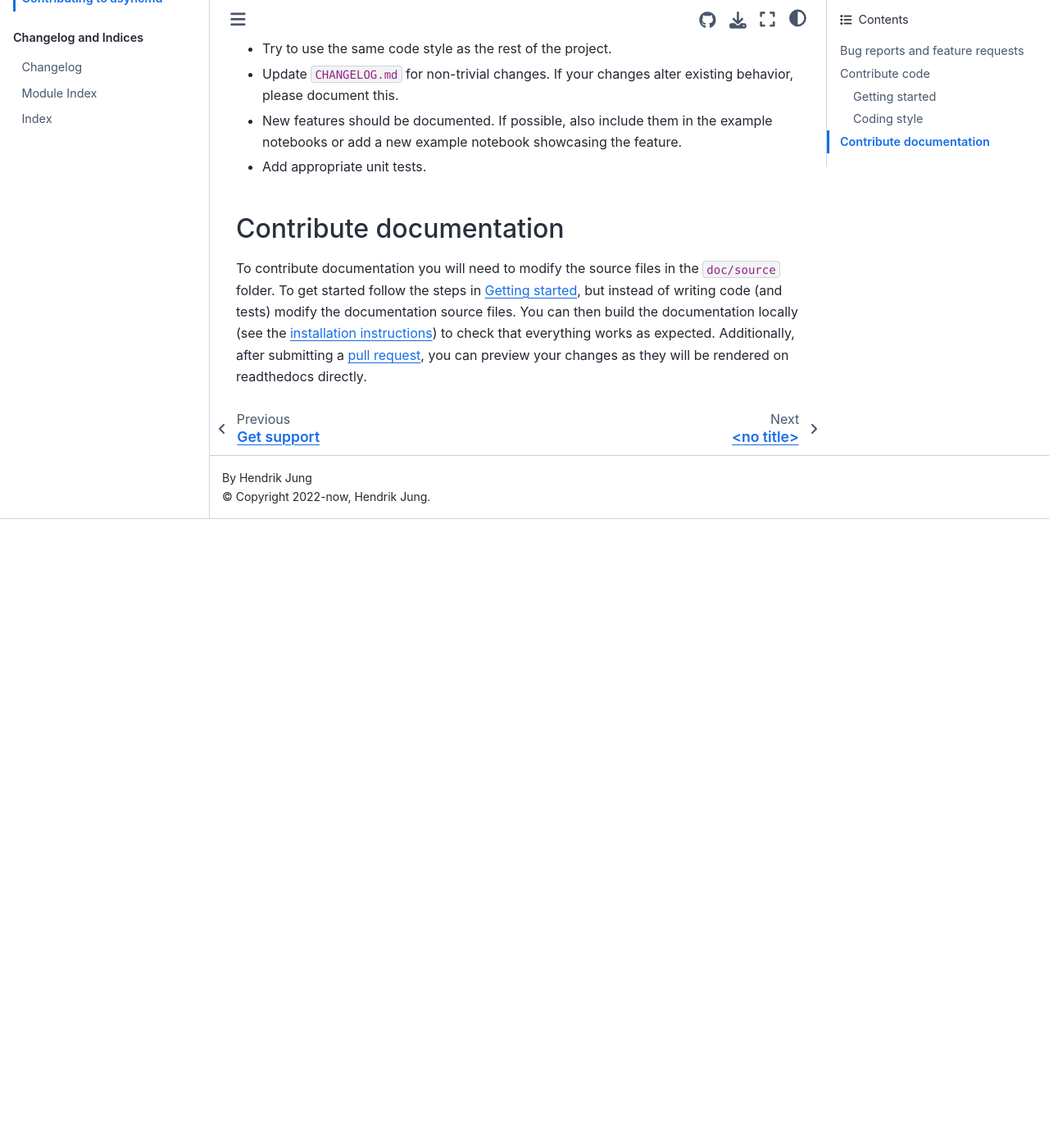
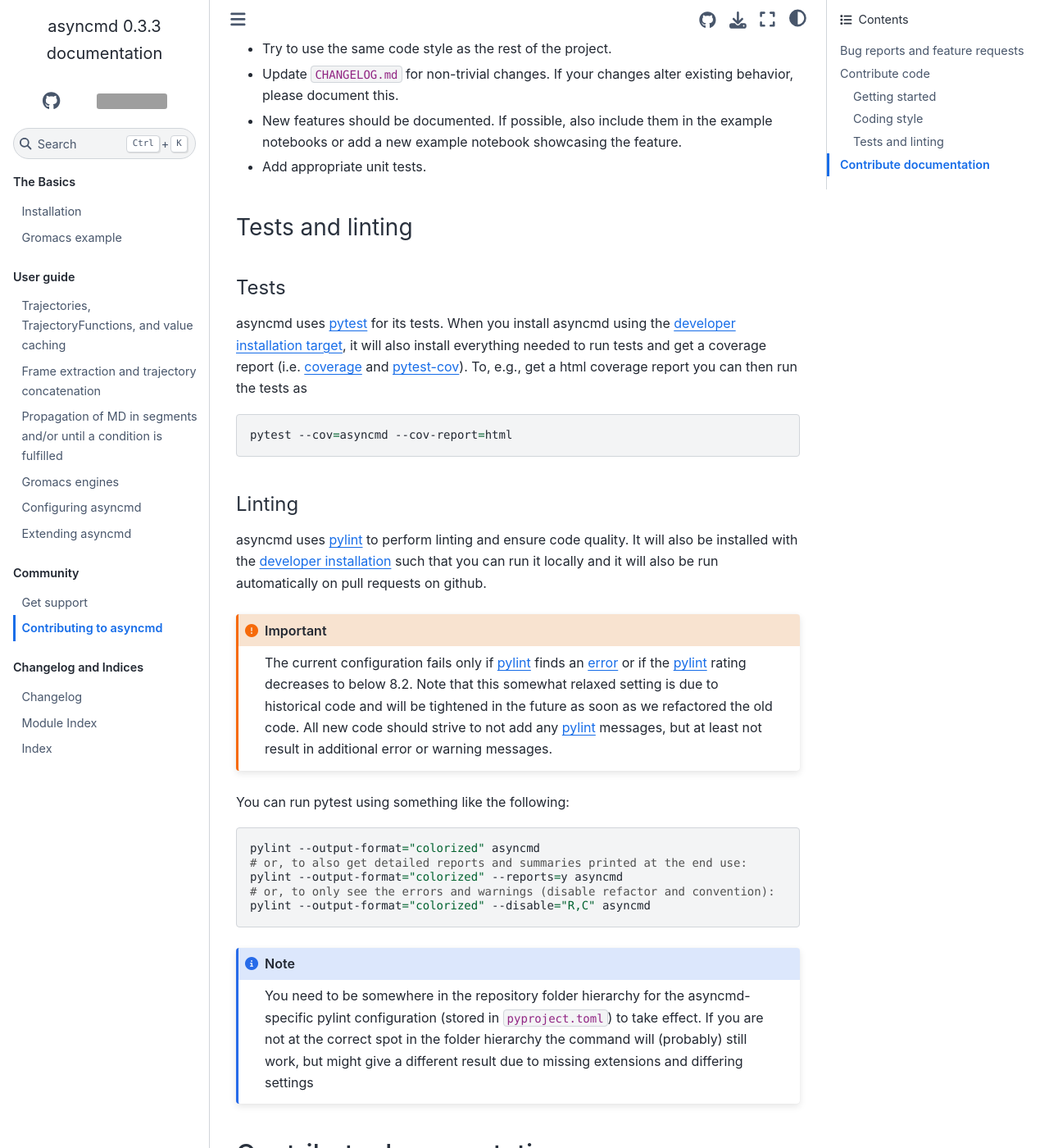
Before and after one commit to bio-phys/asyncmd, a Sphinx documentation site: the page built from docs/source/community/contributing.md, in a window 1280 px wide and 1400 px high, scrolled down 1099 px. Shown: the whole window at 82% size. Built offline with Sphinx 7.4.7 and the Sphinx Book theme 1.1.4, drawn with Linux system fonts in a browser that asks for light colours; pages that are not in the unit, such as notebooks, are missing from menus; before the commit the page ends 1732 px from its top, so only the background shows below that; grey boxes are pictures that could not be loaded.

Commit message:
Add linting to documentation

````diff
--- a/docs/source/community/contributing.md
+++ b/docs/source/community/contributing.md
@@ -21,7 +21,7 @@
 1. [Fork](https://github.com/bio-phys/asyncmd/fork) the repository on Github.
 2. (Optional but highly recommended) Create and activate a python virtual environment using your favorite environment manager (e.g. virtualenv, conda).
 3. Clone the repository and install it in editable mode using the dev target (see the [installation instructions](#developer-installation)).
-4. Create a new working branch and write your code. Please try to write tests for your code and make sure that all tests pass (see [here](#tests-installation)).
+4. Create a new working branch and write your code. Please try to write tests for your code and make sure that all tests pass (see [below](#tests-and-linting)).
 5. Add a bullet point to `CHANGELOG.md` if the fix or feature is not trivial, then commit.
 6. Push the changes and open a [pull request on Github][Github pr].
 
@@ -34,10 +34,50 @@
 - New features should be documented. If possible, also include them in the example notebooks or add a new example notebook showcasing the feature.
 - Add appropriate unit tests.
 
+(tests-and-linting)=
+### Tests and linting
+
+#### Tests
+
+asyncmd uses [pytest] for its tests. When you install asyncmd using the [developer installation target](#developer-installation), it will also install everything needed to run tests and get a coverage report (i.e. [coverage] and [pytest-cov]). To, e.g., get a html coverage report you can then run the tests as
+
+```bash
+pytest --cov=asyncmd --cov-report=html
+```
+
+#### Linting
+
+asyncmd uses [pylint] to perform linting and ensure code quality. It will also be installed with the [developer installation](#developer-installation) such that you can run it locally and it will also be run automatically on pull requests on github.
+
+```{important}
+The current configuration fails only if [pylint] finds an [error](https://pylint.readthedocs.io/en/latest/user_guide/messages/messages_overview.html#error-category) or if the [pylint] rating decreases to below 8.2.
+Note that this somewhat relaxed setting is due to historical code and will be tightened in the future as soon as we refactored the old code.
+All new code should strive to not add any [pylint] messages, but at least not result in additional error or warning messages.
+```
+
+You can run pytest using something like the following:
+
+```bash
+pylint --output-format="colorized" asyncmd
+# or, to also get detailed reports and summaries printed at the end use:
+pylint --output-format="colorized" --reports=y asyncmd
+# or, to only see the errors and warnings (disable refactor and convention):
+pylint --output-format="colorized" --disable="R,C" asyncmd
+```
+
+```{note}
+You need to be somewhere in the repository folder hierarchy for the asyncmd-specific pylint configuration (stored in `pyproject.toml`) to take effect.
+If you are not at the correct spot in the folder hierarchy the command will (probably) still work, but might give a different result due to missing extensions and differing settings
+```
+
 ## Contribute documentation
 
 To contribute documentation you will need to modify the source files in the `doc/source` folder. To get started follow the steps in [Getting started](#contributing-getting-started), but instead of writing code (and tests) modify the documentation source files. You can then build the documentation locally (see the [installation instructions](#documentation-installation)) to check that everything works as expected. Additionally, after submitting a [pull request][Github pr], you can preview your changes as they will be rendered on readthedocs directly.
 
+[coverage]: https://pypi.org/project/coverage/
 [Github]: https://github.com/bio-phys/asyncmd
 [Github issue]: https://github.com/bio-phys/asyncmd/issues
 [Github pr]: https://github.com/bio-phys/asyncmd/pulls
+[pylint]: https://pylint.readthedocs.io/en/latest/index.html
+[pytest]: https://docs.pytest.org/en/latest/
+[pytest-cov]: https://pypi.org/project/pytest-cov/
````
Also changed, not shown: pyproject.toml (+7 -0 lines).
